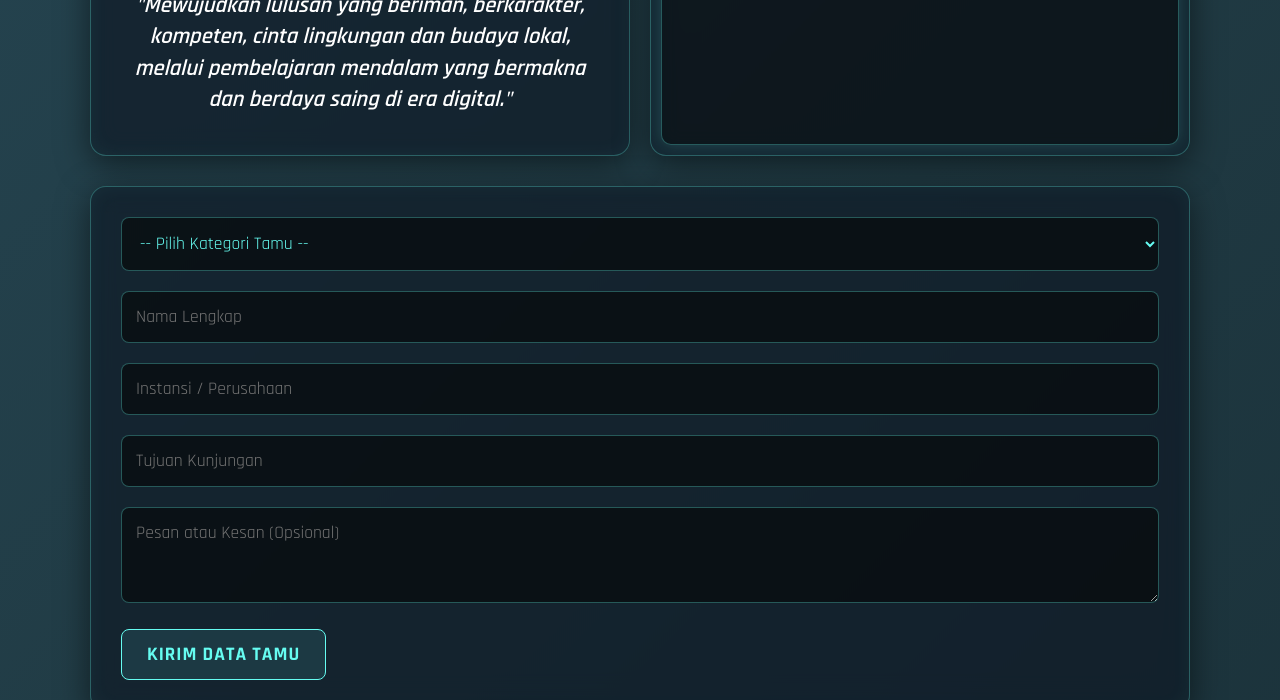
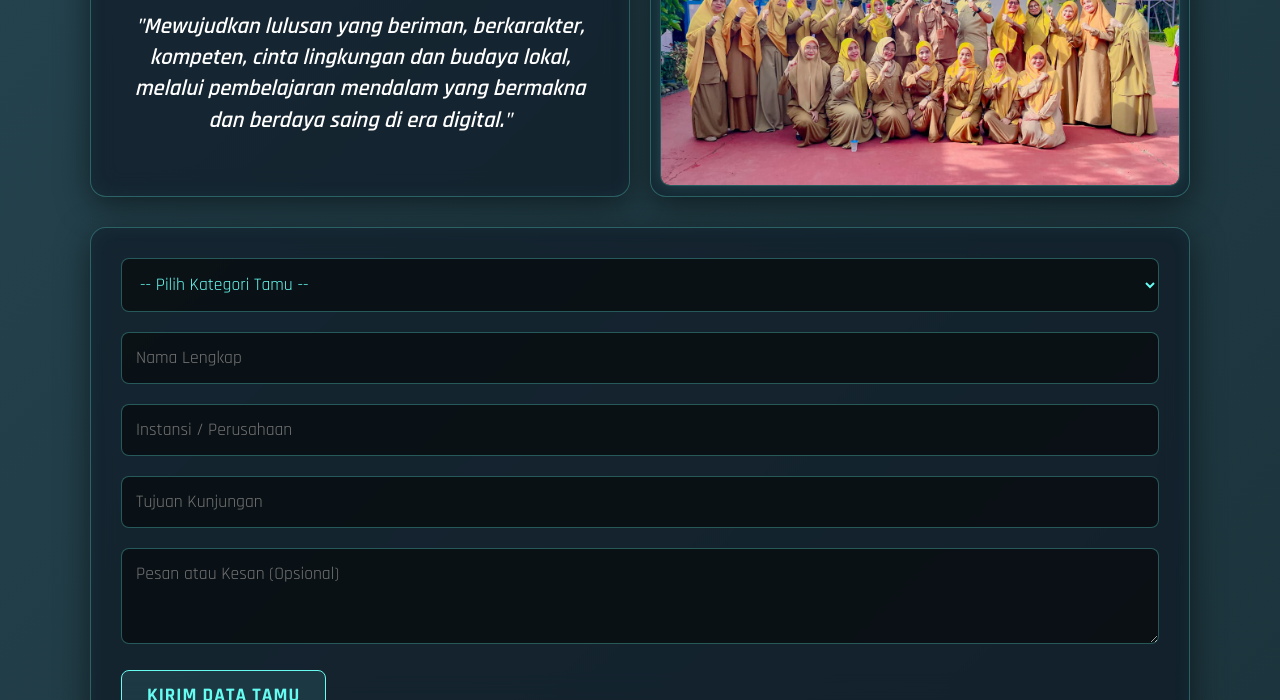
Before and after one commit to ariefingr12-hub/BUKUTAMU_DIGITAL-UPTD-SDN-21-SANGGALEA-, a plain HTML site: page index.HTML in a window 1280 px wide. Shown: the part 400-1100 px from the top of the page. Drawn offline with nearby package versions, Linux system fonts and the light colour scheme; no server answers.

Commit message:
Update index.HTML

```diff
--- a/index.HTML
+++ b/index.HTML
@@ -350,7 +350,7 @@
                 </div>
 
                 <div class="info-card foto-gtk-box">
-                    <img src="foto.png.png" alt="Foto GTK Sekolah" class="foto-gtk">
+                    <img src="foto.png" alt="Foto GTK Sekolah" class="foto-gtk">
                 </div>
             </div>
 
```
